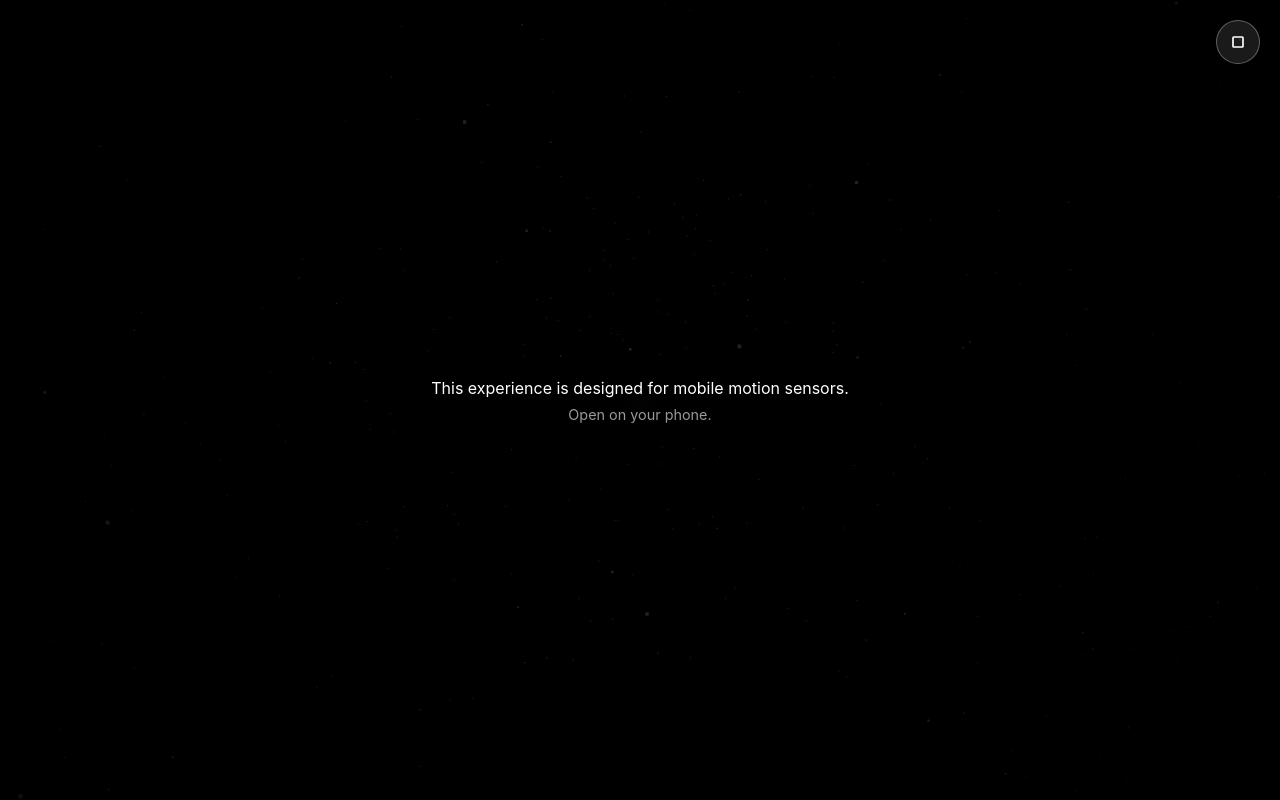
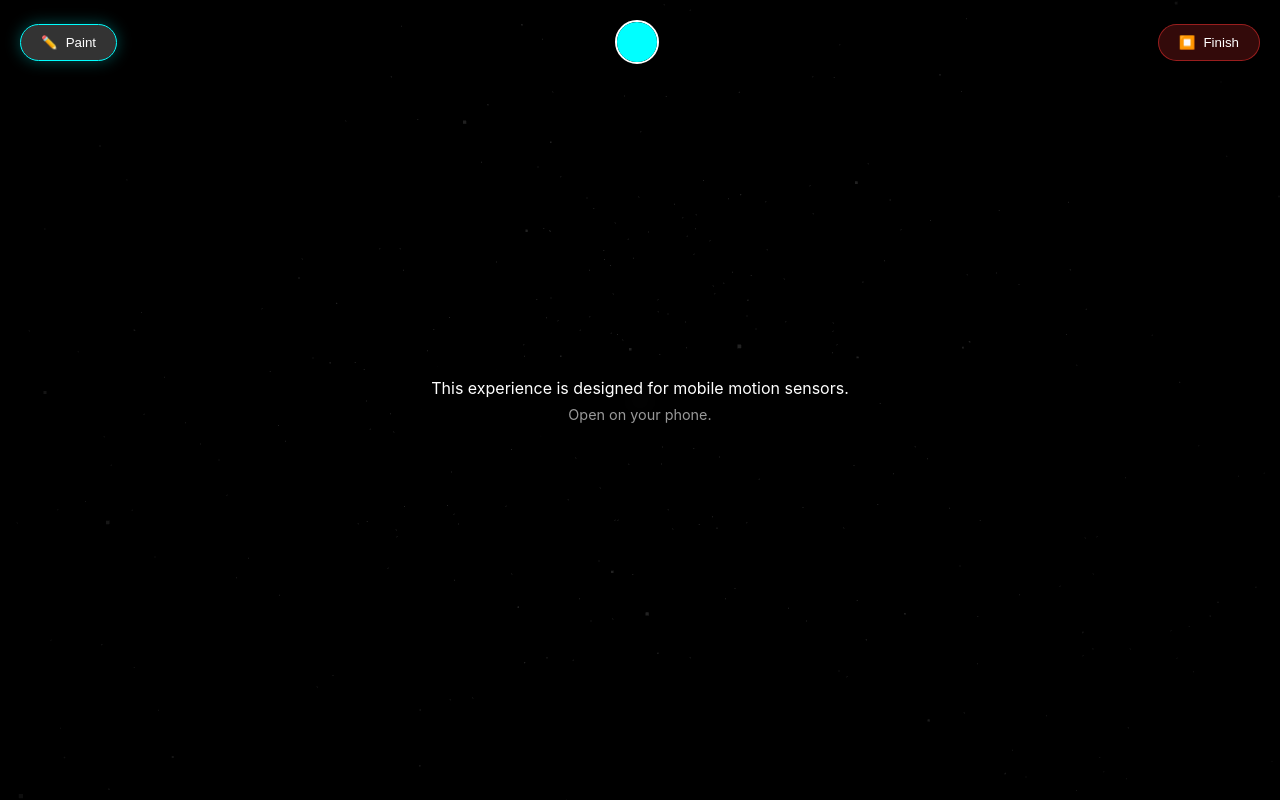
Before and after one commit to Amritesh/Motion, a plain HTML site: page index.html in a window 1280 px wide. Both pictures are taken after a click on the button "START". Drawn offline with nearby package versions, Linux system fonts and the light colour scheme.

Commit message:
latest changes

```diff
--- a/index.html
+++ b/index.html
@@ -29,11 +29,19 @@
         </div>
     </div>
 
-    <button id="stop-btn" class="btn-icon hidden">
-        <svg viewBox="0 0 24 24" fill="none" stroke="currentColor" stroke-width="2">
-            <rect x="6" y="6" width="12" height="12" rx="1"/>
-        </svg>
-    </button>
+    <div id="controls" class="controls-overlay hidden">
+        <button id="paint-btn" class="btn-control active">
+            <span class="icon">✏️</span>
+            <span class="label">Paint</span>
+        </button>
+        <div class="color-picker-container">
+            <input type="color" id="color-picker" value="#00ffff">
+        </div>
+        <button id="stop-btn" class="btn-control stop">
+            <span class="icon">⏹️</span>
+            <span class="label">Finish</span>
+        </button>
+    </div>
 
     <div id="post-controls" class="overlay-bottom hidden">
         <button id="replay-btn" class="btn-secondary">Replay</button>
--- a/main.js
+++ b/main.js
@@ -10,23 +10,34 @@ class MotionSculpture {
         this.canvas = document.getElementById('canvas');
         this.isMobile = /Android|iPhone|iPad|iPod/i.test(navigator.userAgent);
         this.isRecording = false;
+        this.isPainting = true;
         this.isReplaying = false;
 
         // Data storage
-        this.recordedData = []; // { q: Quaternion, energy: number, dt: number }
-        this.points = []; // Vector3
-        this.energies = []; // numbers
+        this.recordedData = []; // { p: Vector3, energy: number, isPainting: boolean, color: string }
+        this.points = []; // Array of arrays (each array is a stroke)
+        this.energies = [];
+        this.colors = [];
+        this.currentColor = "#00ffff";
 
         // Physics state
         this.pos = new THREE.Vector3(0, 0, 0);
         this.vel = new THREE.Vector3(0, 0, 0);
         this.acc = new THREE.Vector3(0, 0, 0);
+        this.gravity = new THREE.Vector3(0, 0, 0);
+        this.orientation = new THREE.Quaternion();
+
         this.energyAvg = 0;
-        this.energyAlpha = 0.08; // Smoother energy transitions
+        this.energyAlpha = 0.08;
+
+        // Filtering
+        this.accAlpha = 0.12; // Slightly smoother
+        this.velocityDamping = 0.82; // Even stronger damping to stop faster
+        this.positionDamping = 1.0; // Remove pull back to allow drawing anywhere in sky
 
         // Constants
         this.MAX_POINTS = 20000;
-        this.SAMPLE_RATE = 30;
+        this.SAMPLE_RATE = 40; // Higher sample rate for smoother curves
         this.lastSampleTime = 0;
 
         this.initThree();
@@ -78,8 +89,7 @@ class MotionSculpture {
         this.initStarfield();
 
         // Geometry containers
-        this.ribbonMesh = null;
-        this.coreMesh = null;
+        this.strokes = []; // { ribbon: Mesh, core: Mesh, points: [], energies: [], color: string }
 
         window.addEventListener('resize', () => this.onResize());
     }
@@ -170,6 +180,8 @@ class MotionSculpture {
     initUI() {
         this.startBtn = document.getElementById('start-btn');
         this.stopBtn = document.getElementById('stop-btn');
+        this.paintBtn = document.getElementById('paint-btn');
+        this.colorPicker = document.getElementById('color-picker');
         this.replayBtn = document.getElementById('replay-btn');
         this.resetBtn = document.getElementById('reset-btn');
         this.retryBtn = document.getElementById('retry-btn');
@@ -179,6 +191,34 @@ class MotionSculpture {
         this.replayBtn.addEventListener('click', () => this.replayExperience());
         this.resetBtn.addEventListener('click', () => this.resetExperience());
         this.retryBtn.addEventListener('click', () => this.startExperience());
+
+        this.paintBtn.addEventListener('click', () => {
+            this.isPainting = !this.isPainting;
+            this.paintBtn.classList.toggle('active', this.isPainting);
+            if (this.isPainting) {
+                this.createNewStroke();
+            }
+        });
+
+        this.colorPicker.addEventListener('input', (e) => {
+            this.currentColor = e.target.value;
+            if (this.isPainting) {
+                this.createNewStroke();
+            }
+        });
+    }
+
+    createNewStroke() {
+        if (!this.isRecording && !this.isReplaying) return;
+
+        const stroke = {
+            points: [],
+            energies: [],
+            color: this.currentColor,
+            ribbonMesh: null,
+            coreMesh: null
+        };
+        this.strokes.push(stroke);
     }
 
     async startExperience() {
@@ -190,10 +230,14 @@ class MotionSculpture {
 
         document.getElementById('permission-overlay').classList.add('hidden');
         document.getElementById('start-overlay').classList.add('hidden');
-        this.stopBtn.classList.remove('hidden');
+        document.getElementById('controls').classList.remove('hidden');
 
         this.resetData();
         this.isRecording = true;
+        this.isPainting = true;
+        this.paintBtn.classList.add('active');
+        this.createNewStroke();
+
         this.headMarker.visible = true;
         this.lastSampleTime = performance.now();
 
@@ -224,37 +268,56 @@ class MotionSculpture {
         this._onDeviceMotion = (e) => {
             if (!this.isRecording) return;
 
-            // Physical acceleration (no gravity)
+            // Raw acceleration with gravity can be used to better estimate orientation
+            // but for now let's focus on e.acceleration (linear acceleration)
             const a = e.acceleration;
             if (a) {
-                // Low-pass filter to remove sensor jitter
-                const alpha = 0.15;
-                // Scale acceleration to usable space units
-                const scale = 12;
-                this.acc.x += alpha * (-a.x * scale - this.acc.x);
-                this.acc.y += alpha * (a.y * scale - this.acc.y);
-                this.acc.z += alpha * (a.z * scale - this.acc.z);
+                // Stronger noise filtering
+                const threshold = 0.1;
+                let ax = Math.abs(a.x) < threshold ? 0 : -a.x;
+                let ay = Math.abs(a.y) < threshold ? 0 : a.y;
+                let az = Math.abs(a.z) < threshold ? 0 : a.z;
+
+                // Scale for virtual space
+                const scale = 15;
+                this.acc.x += this.accAlpha * (ax * scale - this.acc.x);
+                this.acc.y += this.accAlpha * (ay * scale - this.acc.y);
+                this.acc.z += this.accAlpha * (az * scale - this.acc.z);
             }
 
             const rr = e.rotationRate;
             if (rr) {
-                // energy = norm(rotationRate)
                 const energyRaw = Math.sqrt(rr.alpha*rr.alpha + rr.beta*rr.beta + rr.gamma*rr.gamma) / 60;
                 this.energyAvg = this.energyAvg + this.energyAlpha * (energyRaw - this.energyAvg);
             }
         };
 
+        this._onDeviceOrientation = (e) => {
+            // Use orientation if we want to rotate the acceleration vector into world space
+            // Currently we are just using device-relative acceleration which is why it's "drifting"
+            // if you rotate the phone.
+            if (e.alpha !== null) {
+                const alpha = THREE.MathUtils.degToRad(e.alpha);
+                const beta = THREE.MathUtils.degToRad(e.beta);
+                const gamma = THREE.MathUtils.degToRad(e.gamma);
+                this.orientation.setFromEuler(new THREE.Euler(beta, alpha, -gamma, 'YXZ'));
+            }
+        };
+
         window.addEventListener('devicemotion', this._onDeviceMotion);
+        window.addEventListener('deviceorientation', this._onDeviceOrientation);
     }
 
     stopExperience() {
         this.isRecording = false;
-        this.stopBtn.classList.add('hidden');
+        this.isPainting = false;
+        document.getElementById('controls').classList.add('hidden');
         document.getElementById('post-controls').classList.remove('hidden');
         this.headMarker.visible = false;
         this.releaseWakeLock();
 
         window.removeEventListener('devicemotion', this._onDeviceMotion);
+        window.removeEventListener('deviceorientation', this._onDeviceOrientation);
     }
 
     replayExperience() {
@@ -269,14 +332,13 @@ class MotionSculpture {
     resetExperience(keepRecord = false) {
         this.isRecording = false;
         this.isReplaying = false;
+        this.isPainting = false;
         this.headMarker.visible = false;
         this.sculptureGroup.clear();
-        this.ribbonMesh = null;
-        this.coreMesh = null;
-        this.points = [];
-        this.energies = [];
+        this.strokes = [];
         this.pos.set(0, 0, 0);
         this.vel.set(0, 0, 0);
+        this.acc.set(0, 0, 0);
         this.energyAvg = 0;
 
         if (!keepRecord) {
@@ -288,10 +350,10 @@ class MotionSculpture {
 
     resetData() {
         this.recordedData = [];
-        this.points = [];
-        this.energies = [];
+        this.strokes = [];
         this.pos.set(0, 0, 0);
         this.vel.set(0, 0, 0);
+        this.acc.set(0, 0, 0);
         this.energyAvg = 0;
         this.sculptureGroup.clear();
     }
@@ -319,72 +381,85 @@ class MotionSculpture {
     updatePhysics(dt) {
         const energy = THREE.MathUtils.clamp(this.energyAvg, 0, 1);
 
-        // Deadzone for acceleration to avoid drift
-        const deadzone = 0.05;
-        const finalAcc = this.acc.clone();
-        if (finalAcc.length() < deadzone) finalAcc.set(0, 0, 0);
+        // Transform acceleration from device space to world space using orientation
+        const worldAcc = this.acc.clone().applyQuaternion(this.orientation);
+
+        // Dynamic deadzone: higher when moving slow to prevent jitter, lower when moving fast
+        const deadzone = 0.45;
+        const accLen = worldAcc.length();
+
+        if (accLen < deadzone) {
+            worldAcc.set(0, 0, 0);
+            // Aggressive braking when device is roughly at rest
+            this.vel.multiplyScalar(0.7);
+        } else {
+            // Subtract deadzone from magnitude to prevent "jumpy" starts
+            worldAcc.normalize().multiplyScalar(accLen - deadzone);
+        }
 
         // Integrate acceleration to velocity
-        this.vel.add(finalAcc.multiplyScalar(dt * 4));
+        this.vel.add(worldAcc.multiplyScalar(dt * 12));
 
-        // Velocity damping (friction) to stabilize and prevent infinite drift
-        const damping = 0.90;
-        this.vel.multiplyScalar(damping);
+        // Velocity damping (friction)
+        this.vel.multiplyScalar(this.velocityDamping);
+
+        // Snap to zero if very slow
+        if (this.vel.length() < 0.05) this.vel.set(0, 0, 0);
 
         // Integrate velocity to position
-        this.pos.add(this.vel);
+        this.pos.add(this.vel.clone().multiplyScalar(dt * 60));
 
         // Record for replay
         if (this.isRecording) {
             this.recordedData.push({
                 p: this.pos.clone(),
                 energy: this.energyAvg,
+                isPainting: this.isPainting,
+                color: this.currentColor,
                 dt: dt
             });
         }
 
-        this.addPoint(this.pos.clone(), energy);
+        if (this.isPainting) {
+            this.addPoint(this.pos.clone(), energy);
+        }
         this.emitParticles(this.pos, energy);
     }
 
     addPoint(p, e) {
-        this.points.push(p);
-        this.energies.push(e);
+        if (this.strokes.length === 0) this.createNewStroke();
 
-        if (this.points.length > this.MAX_POINTS) {
-            // Decimate: remove every 2nd point to keep performance
-            const newPoints = [];
-            const newEnergies = [];
-            for (let i = 0; i < this.points.length; i += 2) {
-                newPoints.push(this.points[i]);
-                newEnergies.push(this.energies[i]);
-            }
-            this.points = newPoints;
-            this.energies = newEnergies;
+        const currentStroke = this.strokes[this.strokes.length - 1];
+
+        // Only add point if it's far enough from the last point (coarser voxels/points)
+        if (currentStroke.points.length > 0) {
+            const lastP = currentStroke.points[currentStroke.points.length - 1];
+            if (p.distanceTo(lastP) < 0.3) return;
         }
 
-        // Rebuild geometry every ~10 samples for performance
-        if (this.points.length % 10 === 0) {
-            this.updateGeometry();
-        }
+        currentStroke.points.push(p);
+        currentStroke.energies.push(e);
+
+        // Rebuild geometry for the current stroke
+        this.updateStrokeGeometry(currentStroke);
     }
 
-    updateGeometry() {
-        if (this.points.length < 2) return;
+    updateStrokeGeometry(stroke) {
+        if (stroke.points.length < 2) return;
 
-        const ribbonGeometry = this.createRibbonGeometry(this.points, this.energies, 1.2, 0.2);
-        const coreGeometry = this.createRibbonGeometry(this.points, this.energies, 0.4, 0.1);
+        const ribbonGeometry = this.createRibbonGeometry(stroke.points, stroke.energies, 1.2, 0.2);
+        const coreGeometry = this.createRibbonGeometry(stroke.points, stroke.energies, 0.4, 0.1);
 
-        if (!this.ribbonMesh) {
+        if (!stroke.ribbonMesh) {
             const mat = new THREE.MeshBasicMaterial({
-                color: 0x00ffff,
+                color: new THREE.Color(stroke.color),
                 transparent: true,
                 opacity: 0.5,
                 side: THREE.DoubleSide,
                 blending: THREE.AdditiveBlending
             });
-            this.ribbonMesh = new THREE.Mesh(ribbonGeometry, mat);
-            this.sculptureGroup.add(this.ribbonMesh);
+            stroke.ribbonMesh = new THREE.Mesh(ribbonGeometry, mat);
+            this.sculptureGroup.add(stroke.ribbonMesh);
 
             const coreMat = new THREE.MeshBasicMaterial({
                 color: 0xffffff,
@@ -393,13 +468,13 @@ class MotionSculpture {
                 side: THREE.DoubleSide,
                 blending: THREE.AdditiveBlending
             });
-            this.coreMesh = new THREE.Mesh(coreGeometry, coreMat);
-            this.sculptureGroup.add(this.coreMesh);
+            stroke.coreMesh = new THREE.Mesh(coreGeometry, coreMat);
+            this.sculptureGroup.add(stroke.coreMesh);
         } else {
-            this.ribbonMesh.geometry.dispose();
-            this.ribbonMesh.geometry = ribbonGeometry;
-            this.coreMesh.geometry.dispose();
-            this.coreMesh.geometry = coreGeometry;
+            stroke.ribbonMesh.geometry.dispose();
+            stroke.ribbonMesh.geometry = ribbonGeometry;
+            stroke.coreMesh.geometry.dispose();
+            stroke.coreMesh.geometry = coreGeometry;
         }
     }
 
@@ -470,11 +545,20 @@ class MotionSculpture {
         } else if (this.isReplaying) {
             if (this.replayIdx < this.recordedData.length) {
                 const data = this.recordedData[this.replayIdx];
+
+                // Handle painting toggle and color changes during replay
+                if (data.isPainting !== this.isPainting || data.color !== this.currentColor) {
+                    this.isPainting = data.isPainting;
+                    this.currentColor = data.color;
+                    if (this.isPainting) this.createNewStroke();
+                }
+
                 this.pos.copy(data.p);
                 this.energyAvg = data.energy;
 
-                // Replay points directly as they were already stabilized
-                this.addPoint(this.pos.clone(), this.energyAvg);
+                if (this.isPainting) {
+                    this.addPoint(this.pos.clone(), this.energyAvg);
+                }
                 this.emitParticles(this.pos, this.energyAvg);
 
                 this.replayIdx++;
@@ -501,14 +585,20 @@ class MotionSculpture {
         }
 
         // Camera follow
-        if (this.points.length > 0) {
+        const allPoints = this.strokes.flatMap(s => s.points);
+        if (allPoints.length > 0 || this.isRecording) {
             const center = new THREE.Vector3();
-            // Sample a few points for center to avoid heavy computation
-            const sampleCount = Math.min(this.points.length, 10);
-            for(let i=0; i<sampleCount; i++) {
-                center.add(this.points[Math.floor(Math.random() * this.points.length)]);
+
+            if (this.isRecording || this.isReplaying) {
+                center.copy(this.pos);
+            } else if (allPoints.length > 0) {
+                // Sample a few points for center to avoid heavy computation
+                const sampleCount = Math.min(allPoints.length, 10);
+                for(let i=0; i<sampleCount; i++) {
+                    center.add(allPoints[Math.floor(Math.random() * allPoints.length)]);
+                }
+                center.divideScalar(sampleCount);
             }
-            center.divideScalar(sampleCount);
 
             // Slow camera drift
             const camTarget = center.clone();
--- a/styles.css
+++ b/styles.css
@@ -110,27 +110,62 @@ body::after {
     transition: all 0.3s ease;
 }
 
-.btn-icon {
+.controls-overlay {
     position: fixed;
     top: 20px;
     top: calc(20px + env(safe-area-inset-top));
+    left: 20px;
     right: 20px;
-    background: var(--btn-bg);
+    display: flex;
+    justify-content: space-between;
+    align-items: center;
+    z-index: 20;
+    pointer-events: none;
+}
+
+.btn-control {
+    background: rgba(0, 0, 0, 0.6);
     border: 1px solid var(--btn-border);
-    color: var(--accent-color);
+    color: white;
+    padding: 10px 20px;
+    border-radius: 30px;
+    display: flex;
+    align-items: center;
+    gap: 8px;
+    cursor: pointer;
+    pointer-events: auto;
+    backdrop-filter: blur(10px);
+    transition: all 0.3s ease;
+}
+
+.btn-control.active {
+    background: rgba(255, 255, 255, 0.2);
+    border-color: #00ffff;
+    box-shadow: 0 0 15px rgba(0, 255, 255, 0.3);
+}
+
+.btn-control.stop {
+    background: rgba(255, 50, 50, 0.2);
+    border-color: rgba(255, 50, 50, 0.5);
+}
+
+.color-picker-container {
+    pointer-events: auto;
     width: 44px;
     height: 44px;
     border-radius: 50%;
-    display: flex;
-    align-items: center;
-    justify-content: center;
-    cursor: pointer;
-    z-index: 15;
+    overflow: hidden;
+    border: 2px solid white;
+    box-shadow: 0 0 10px rgba(0,0,0,0.5);
 }
 
-.btn-icon svg {
-    width: 20px;
-    height: 20px;
+#color-picker {
+    width: 150%;
+    height: 150%;
+    margin: -25%;
+    cursor: pointer;
+    border: none;
+    background: none;
 }
 
 .hidden {
```
